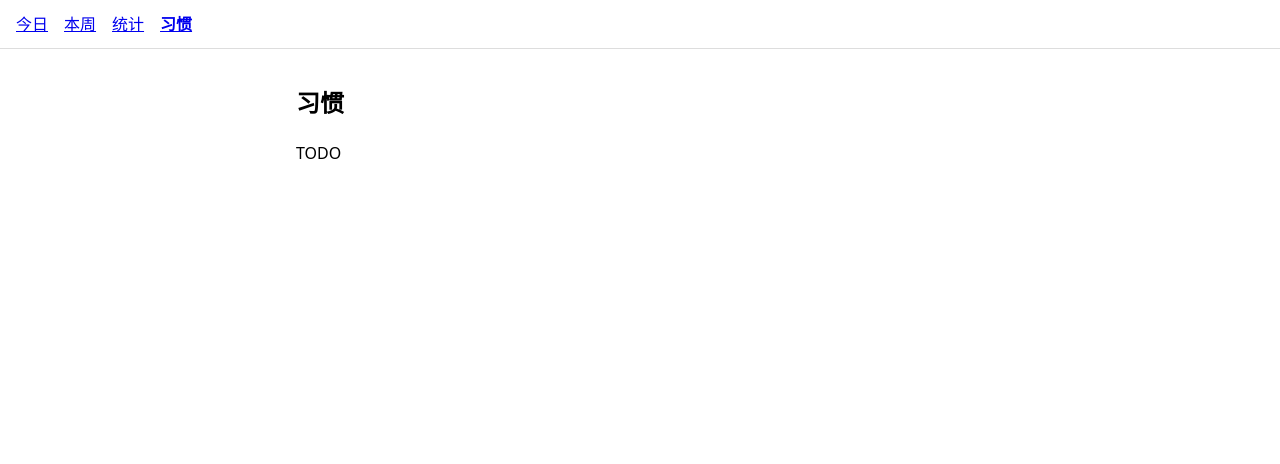
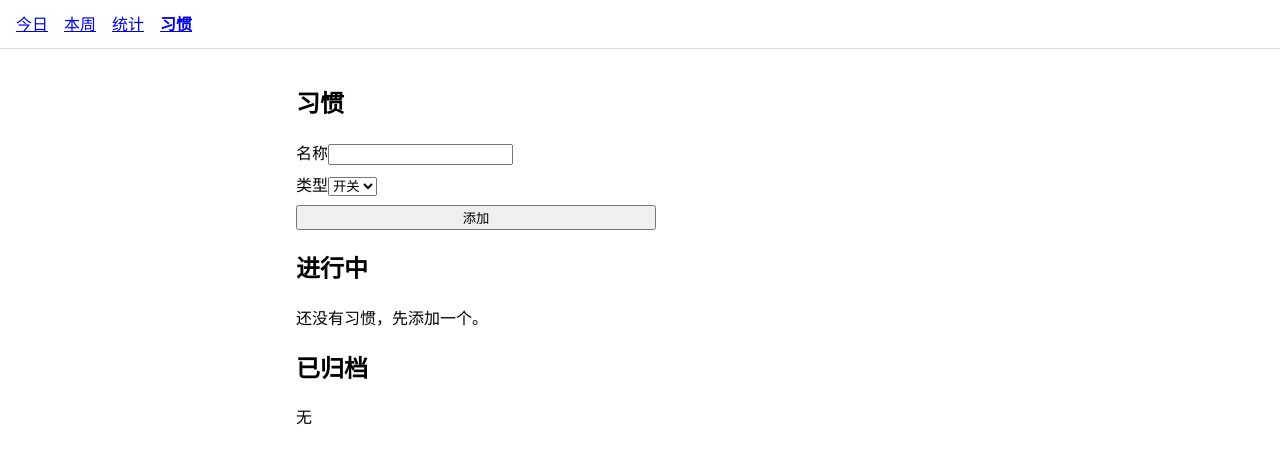
Before and after one commit to jiede/Habit, a React (Vite) app: page /habits in a window 1280 px wide. Shown: the top 464 px of the page. Built offline with nearby package versions, Linux system fonts and the light colour scheme.

Commit message:
feat: habits crud and archive
Made-with: Cursor

```diff
--- a/src/pages/HabitsPage.tsx
+++ b/src/pages/HabitsPage.tsx
@@ -1,8 +1,119 @@
+import { useEffect, useMemo, useState } from "react";
+import { db } from "../db/database";
+import type { Habit, HabitType } from "../db/types";
+
+function sortActive(a: Habit, b: Habit) {
+  return a.sortOrder - b.sortOrder;
+}
+
 export default function HabitsPage() {
+  const [habits, setHabits] = useState<Habit[]>([]);
+  const [name, setName] = useState("");
+  const [type, setType] = useState<HabitType>("toggle");
+  const [unit, setUnit] = useState("");
+
+  async function refresh() {
+    const rows = await db.habits.orderBy("sortOrder").toArray();
+    setHabits(rows);
+  }
+
+  useEffect(() => {
+    void refresh();
+  }, []);
+
+  const { active, archived } = useMemo(() => {
+    const a = habits.filter((h) => h.archivedAt === null).sort(sortActive);
+    const ar = habits.filter((h) => h.archivedAt !== null);
+    return { active: a, archived: ar };
+  }, [habits]);
+
+  async function addHabit(e: React.FormEvent) {
+    e.preventDefault();
+    if (!name.trim()) return;
+    const max = (await db.habits.max("sortOrder")) ?? 0;
+    const habit: Habit = {
+      id: crypto.randomUUID(),
+      name: name.trim(),
+      type,
+      unit: type === "numeric" && unit.trim() ? unit.trim() : null,
+      sortOrder: max + 1,
+      archivedAt: null,
+      createdAt: Date.now(),
+    };
+    await db.habits.add(habit);
+    setName("");
+    setUnit("");
+    await refresh();
+  }
+
+  async function archive(id: string) {
+    const h = await db.habits.get(id);
+    if (!h) return;
+    await db.habits.update(id, { archivedAt: Date.now() });
+    await refresh();
+  }
+
+  async function move(id: string, dir: -1 | 1) {
+    const idx = active.findIndex((h) => h.id === id);
+    const swapIdx = idx + dir;
+    if (idx < 0 || swapIdx < 0 || swapIdx >= active.length) return;
+    const a = active[idx]!;
+    const b = active[swapIdx]!;
+    await db.transaction("rw", db.habits, async () => {
+      await db.habits.update(a.id, { sortOrder: b.sortOrder });
+      await db.habits.update(b.id, { sortOrder: a.sortOrder });
+    });
+    await refresh();
+  }
+
   return (
     <section>
       <h1>习惯</h1>
-      <p>TODO</p>
+      <form onSubmit={addHabit} style={{ display: "grid", gap: "0.5rem", maxWidth: 360 }}>
+        <label>
+          名称
+          <input value={name} onChange={(e) => setName(e.target.value)} required />
+        </label>
+        <label>
+          类型
+          <select value={type} onChange={(e) => setType(e.target.value as HabitType)}>
+            <option value="toggle">开关</option>
+            <option value="numeric">数值</option>
+          </select>
+        </label>
+        {type === "numeric" && (
+          <label>
+            单位（可选）
+            <input value={unit} onChange={(e) => setUnit(e.target.value)} placeholder="km、小时…" />
+          </label>
+        )}
+        <button type="submit">添加</button>
+      </form>
+      <h2>进行中</h2>
+      {active.length === 0 ? <p>还没有习惯，先添加一个。</p> : null}
+      <ul>
+        {active.map((h) => (
+          <li key={h.id} style={{ marginBottom: "0.5rem" }}>
+            <strong>{h.name}</strong> — {h.type === "toggle" ? "开关" : `数值${h.unit ? ` (${h.unit})` : ""}`}
+            <button type="button" onClick={() => move(h.id, -1)} style={{ marginLeft: 8 }}>
+              上移
+            </button>
+            <button type="button" onClick={() => move(h.id, 1)}>
+              下移
+            </button>
+            <button type="button" onClick={() => void archive(h.id)} style={{ marginLeft: 8 }}>
+              归档
+            </button>
+          </li>
+        ))}
+      </ul>
+      <h2>已归档</h2>
+      {archived.length === 0 ? <p>无</p> : null}
+      <ul>
+        {archived.map((h) => (
+          <li key={h.id}>{h.name}</li>
+        ))}
+      </ul>
     </section>
   );
 }
```
